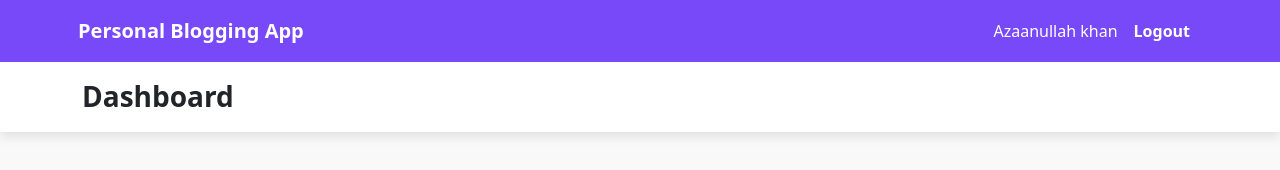
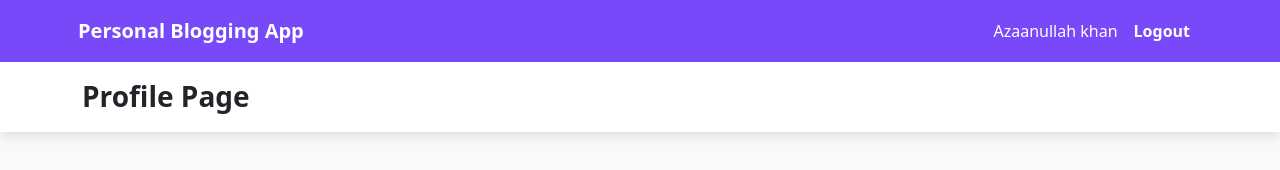
Before and after one commit to AzaanUllah-Khan/BloggUp, a plain HTML site: page pages/profile/profile.html in a window 1280 px wide. Shown: the top 170 px of the page. Drawn offline with nearby package versions, Linux system fonts and the light colour scheme; some packages are replaced by stand-ins of ours; no server answers; a script that the page names is missing.

Commit message:
headings corrected

```diff
--- a/pages/profile/profile.html
+++ b/pages/profile/profile.html
@@ -164,7 +164,7 @@
     </nav>
     <div class="container-fluid bg-white saa-nav">
         <div class="container">
-            <h3 class="fw-bold" style="margin: 0;">Dashboard</h3>
+            <h3 class="fw-bold" style="margin: 0;" onclick="location.replace('../dashboard/dashboard.html')">Profile Page</h3>
         </div>
     </div>
 
```
